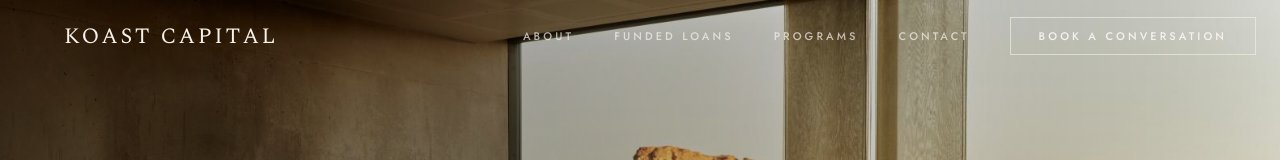
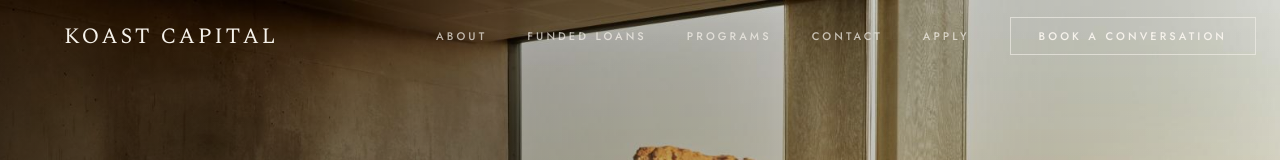
Before and after one commit to jenncko/koast-capital, a Next.js app: page / in a window 1280 px wide. Shown: the top 160 px of the page. Built offline with nearby package versions, Linux system fonts and the light colour scheme.

Commit message:
Add Apply dropdown with Mortgage and Home Equity applications

```diff
--- a/components/Nav.tsx
+++ b/components/Nav.tsx
@@ -8,6 +8,7 @@ const links = [
   { label: 'Funded Loans', href: '#funded' },
   { label: 'Programs', href: '#programs' },
   { label: 'Contact', href: '#book' },
+  { label: 'Apply', href: '#' },
 ]
 
 export default function Nav() {
```
